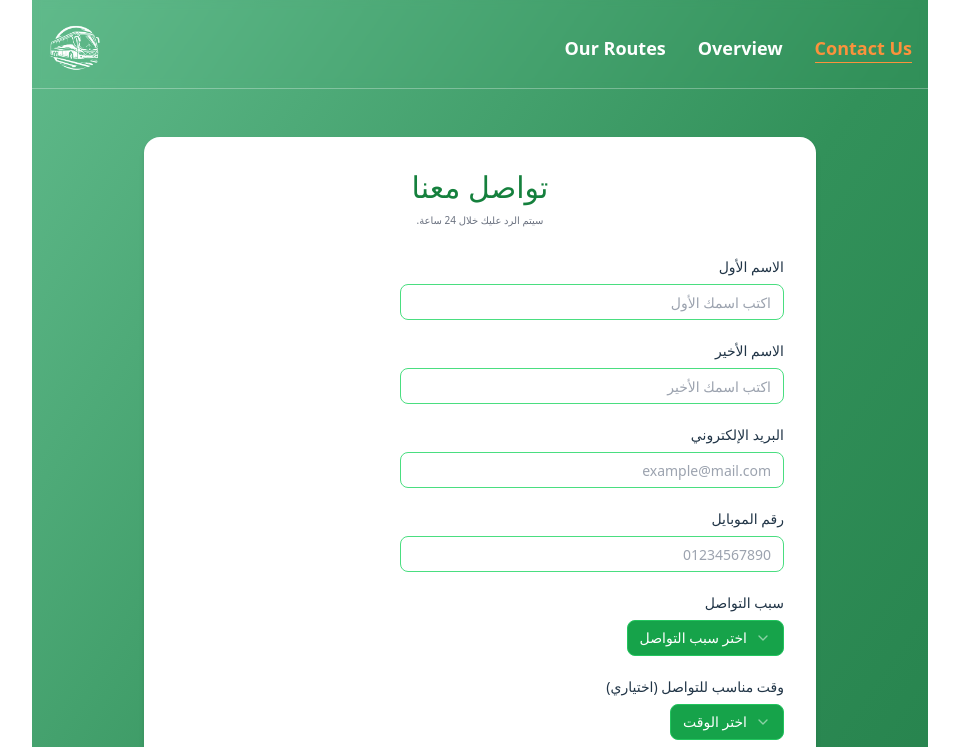
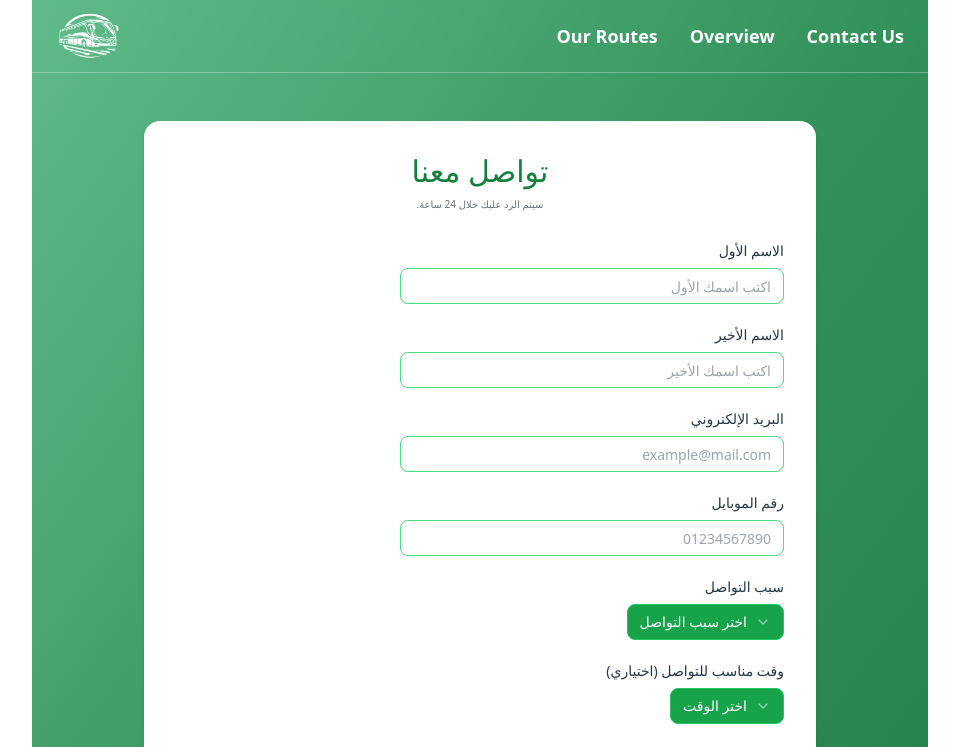
Before and after one commit to m22nna/graduation-project, a React (Vite) app: page /contact in a window 1280 px wide. Shown: the top 747 px of the page, without its empty margins (160-1119 px from the left). Built offline with nearby package versions, Linux system fonts and the light colour scheme.

Commit message:
Bug fix and some logic

```diff
--- /dev/null
+++ b/src/components/LoadingSpinner.tsx
@@ -0,0 +1,12 @@
+export default function LoadingSpinner() {
+  return (
+    <div className="flex items-center justify-center">
+      <div className="
+        w-4 h-4
+        border-2 border-green-200 border-t-transparent sm:border-4 sm:w-6 sm:h-6
+        rounded-full
+        animate-spin
+      "></div>
+    </div>
+  );
+}
--- a/src/components/NavBar.tsx
+++ b/src/components/NavBar.tsx
@@ -1,73 +1,152 @@
 import { NavLink } from "react-router-dom";
 import Logo from "../assets/logo-nobg.png";
+import { useState } from "react";
 
 const NavBar: React.FC = () => {
+    const [open, setOpen] = useState(false);
+
     return (
-        <nav className="w-full bg-transparent backdrop-blur-sm border-b border-white/30 pt-6 pb-4">
-            <div className="max-w-6xl mx-auto px-4 flex items-center justify-between">
-                {/* Logo */}
-                <NavLink to="/">
-                    <img
-                        src={Logo}
-                        alt="App logo"
-                        className="h-8 w-auto sm:h-10 md:h-12"
-                    />
-                </NavLink>
+        <>
+            {/* NAV */}
+            <nav className="w-full bg-transparent backdrop-blur-sm border-b border-white/30 py-2 sm:py-3 md:py-3">
+                <div className="max-w-6xl mx-auto px-4 sm:px-6 flex items-center justify-between">
 
-                {/* Menu */}
-                <ul
-                    className="
-            flex
-            gap-2 sm:gap-4 md:gap-8
-            text-xs sm:text-sm md:text-lg
-            font-semibold
-            text-white
-          "
+                    {/* Logo */}
+                    <NavLink to="/" className="flex-shrink-0">
+                        <img
+                            src={Logo}
+                            alt="App logo"
+                            className="h-8 w-12 sm:h-10 md:h-12 sm:w-14 md:w-16 transition-all"
+                        />
+                    </NavLink>
+
+                    {/* Desktop Menu */}
+                    <ul className="hidden md:flex gap-6 lg:gap-8 text-white font-semibold text-base lg:text-lg">
+                        <li>
+                            <NavLink
+                                to="/routesqa"
+                                className="hover:text-orange-300 transition-colors duration-200"
+                            >
+                                Our Routes
+                            </NavLink>
+                        </li>
+                        <li>
+                            <NavLink
+                                to="/overview"
+                                className="hover:text-orange-300 transition-colors duration-200"
+                            >
+                                Overview
+                            </NavLink>
+                        </li>
+                        <li>
+                            <NavLink
+                                to="/contact"
+                                className="hover:text-orange-300 transition-colors duration-200"
+                            >
+                                Contact Us
+                            </NavLink>
+                        </li>
+                    </ul>
+
+                    {/* Hamburger/X Button */}
+                    <button
+                        className="md:hidden relative w-10 h-10 flex items-center justify-center z-50 bg-transparent border-0 outline-none"
+                        onClick={() => setOpen(!open)}
+                        aria-label="Toggle menu"
+                    >
+                        <div className="w-6 h-5 relative">
+                            {/* Line 1 - Top */}
+                            <span
+                                className={`absolute top-0 left-0 h-0.5 w-full bg-white rounded transform transition-all duration-300 ease-in-out ${
+                                    open ? "rotate-45 translate-y-2" : "rotate-0 translate-y-0"
+                                }`}
+                            ></span>
+
+                            {/* Line 2 - Middle */}
+                            <span
+                                className={`absolute top-1/2 left-0 h-0.5 w-full bg-white rounded -translate-y-1/2 transition-all duration-300 ease-in-out ${
+                                    open ? "opacity-0 scale-0" : "opacity-100 scale-100"
+                                }`}
+                            ></span>
+
+                            {/* Line 3 - Bottom */}
+                            <span
+                                className={`absolute bottom-0 left-0 h-0.5 w-full bg-white rounded transform transition-all duration-300 ease-in-out ${
+                                    open ? "-rotate-45 -translate-y-2" : "rotate-0 translate-y-0"
+                                }`}
+                            ></span>
+                        </div>
+                    </button>
+                </div>
+            </nav>
+
+            {/* Overlay */}
+            {open && (
+                <div
+                    className="fixed inset-0 bg-black/50 z-40 md:hidden transition-opacity duration-300"
+                    onClick={() => setOpen(false)}
+                ></div>
+            )}
+
+            {/* SIDEBAR with Gradient */}
+            <div
+                className={`fixed top-0 right-0 h-full w-64 sm:w-72 text-white p-6 sm:p-8 transition-transform duration-300 md:hidden z-50 shadow-2xl ${
+                    open ? "translate-x-0" : "translate-x-full"
+                }`}
+                style={{
+                    backgroundImage: "linear-gradient(to bottom right, #60ba8b, #32915a, #217c47)"
+                }}
+            >
+                {/* Close X Button */}
+                <button
+                    onClick={() => setOpen(false)}
+                    className="absolute top-6 right-6 w-8 h-8 flex items-center justify-center bg-transparent hover:opacity-80 rounded transition-opacity duration-200"
+                    aria-label="Close menu"
                 >
-                    {/* ROUTES */}
+                    <svg
+                        className="w-6 h-6 text-white"
+                        fill="none"
+                        strokeLinecap="round"
+                        strokeLinejoin="round"
+                        strokeWidth="2"
+                        viewBox="0 0 24 24"
+                        stroke="currentColor"
+                    >
+                        <path d="M6 18L18 6M6 6l12 12"></path>
+                    </svg>
+                </button>
+
+                <ul className="flex flex-col gap-6 sm:gap-8 text-base sm:text-lg font-semibold mt-16 sm:mt-20">
                     <li>
                         <NavLink
                             to="/routesqa"
-                            className={({ isActive }) =>
-                                isActive
-                                    ? "text-orange-400 border-b-[1.5px] border-orange-400 pb-[2px] hover:text-orange-300 hover:border-orange-300 transition-all"
-                                    : "text-white pb-[2px] hover:text-orange-300 hover:border-b-[1.5px] hover:border-orange-300 transition-all"
-                            }
+                            onClick={() => setOpen(false)}
+                            className="block hover:text-orange-300 transition-colors duration-200 py-2"
                         >
                             Our Routes
                         </NavLink>
                     </li>
-
-                    {/* OVERVIEW */}
                     <li>
                         <NavLink
                             to="/overview"
-                            className={({ isActive }) =>
-                                isActive
-                                    ? "text-orange-400 border-b-[1.5px] border-orange-400 pb-[2px] hover:text-orange-300 hover:border-orange-300 transition-all"
-                                    : "text-white pb-[2px] hover:text-orange-300 hover:border-b-[1.5px] hover:border-orange-300 transition-all"
-                            }
+                            onClick={() => setOpen(false)}
+                            className="block hover:text-orange-300 transition-colors duration-200 py-2"
                         >
                             Overview
                         </NavLink>
                     </li>
-
-                    {/* CONTACT */}
                     <li>
                         <NavLink
                             to="/contact"
-                            className={({ isActive }) =>
-                                isActive
-                                    ? "text-orange-400 border-b-[1.5px] border-orange-400 pb-[2px] hover:text-orange-300 hover:border-orange-300 transition-all"
-                                    : "text-white pb-[2px] hover:text-orange-300 hover:border-b-[1.5px] hover:border-orange-300 transition-all"
-                            }
+                            onClick={() => setOpen(false)}
+                            className="block hover:text-orange-300 transition-colors duration-200 py-2"
                         >
                             Contact Us
                         </NavLink>
                     </li>
                 </ul>
             </div>
-        </nav>
+        </>
     );
 };
 
```
Also changed, not shown: src/components/SearchInputs.tsx (+26 -11 lines), src/components/ui/OpenMapButton.tsx (+88 -17 lines).
